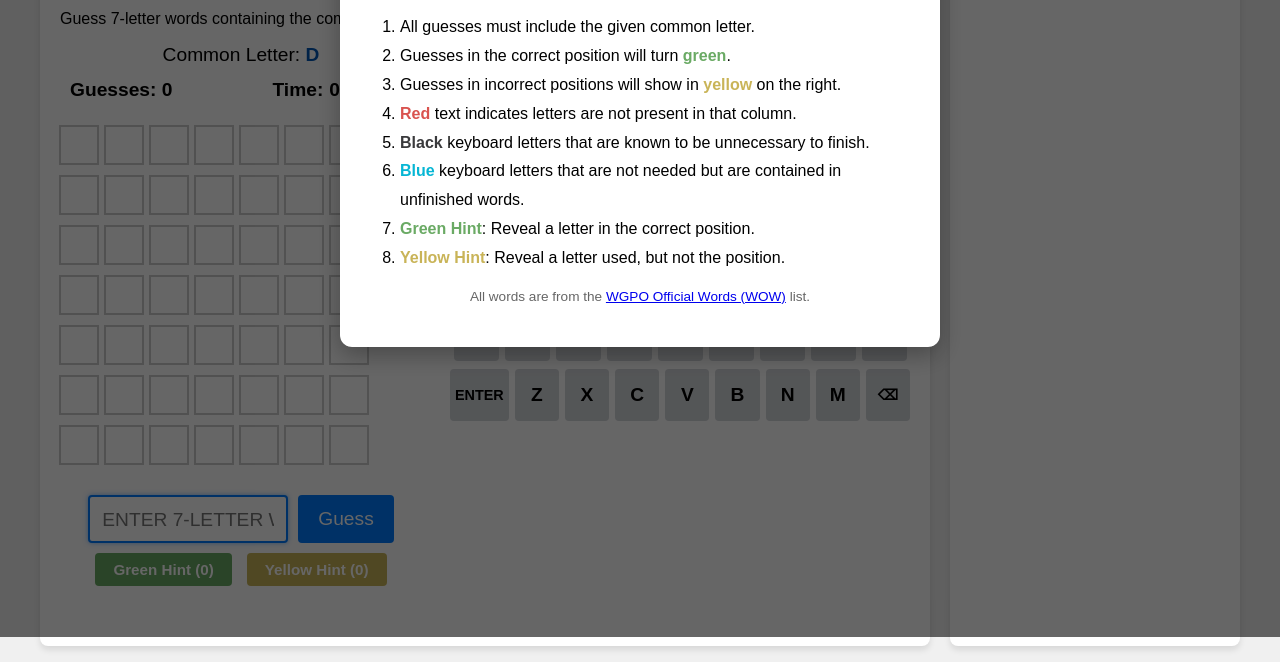
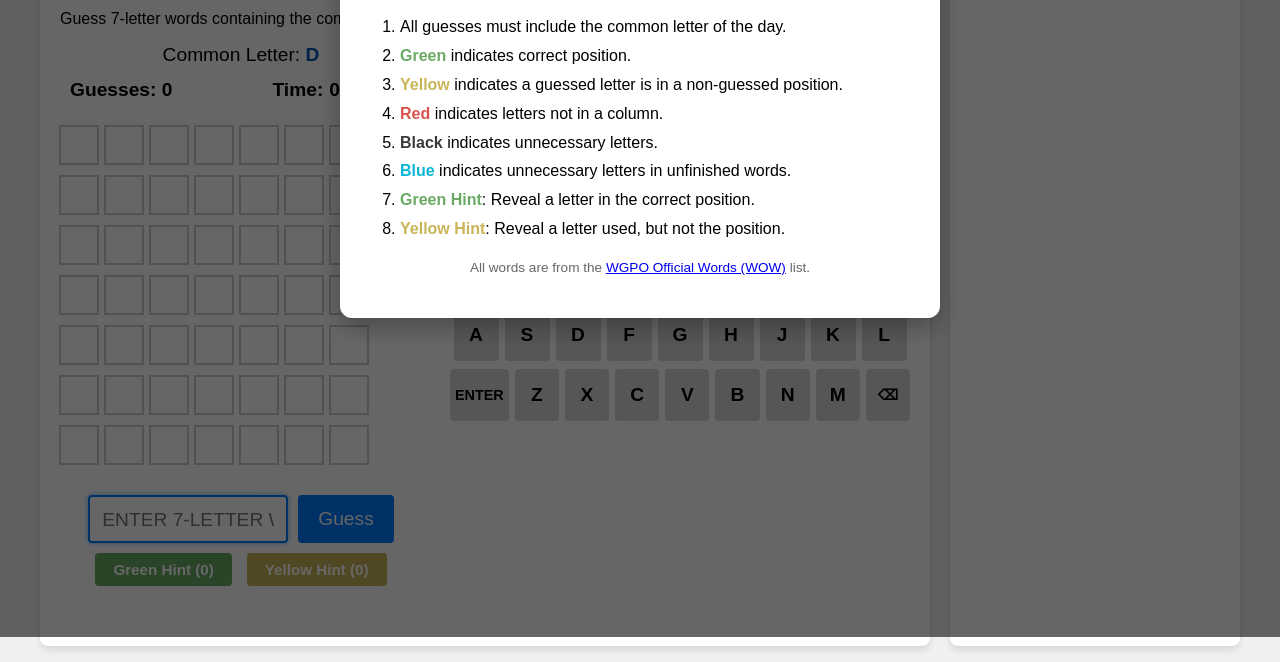
Before and after one commit to SmoothDragon/seven_game, a plain HTML site: page index.html in a window 1280 px wide. Shown: the part 163-825 px from the top of the page. Drawn offline with Linux system fonts and the light colour scheme; no server answers.

Commit message:
Shorten the splash rules so each color is one line, and keep the spec wording identical.
Co-authored-by: Cursor <cursoragent@cursor.com>

```diff
--- a/index.html
+++ b/index.html
@@ -187,16 +187,12 @@
             <p class="splash-intro">Seven secret words with a common letter.</p>
             <p class="splash-dismiss">Click anywhere to start!</p>
             <ol>
-                <li>All guesses must include the given common letter.</li>
-                <li>Guesses in the correct position will turn <span class="green-text">green</span>.</li>
-                <li>Guesses in incorrect positions will show in <span class="yellow-text">yellow</span> on the
-                    right.</li>
-                <li><span class="red-text">Red</span> text indicates letters are not present in
-                    that column.</li>
-                <li><span class="black-text">Black</span> keyboard letters that are known to be unnecessary to finish.
-                </li>
-                <li><span class="blue-text">Blue</span> keyboard letters that are not needed but are contained in
-                    unfinished words.</li>
+                <li>All guesses must include the common letter of the day.</li>
+                <li><span class="green-text">Green</span> indicates correct position.</li>
+                <li><span class="yellow-text">Yellow</span> indicates a guessed letter is in a non-guessed position.</li>
+                <li><span class="red-text">Red</span> indicates letters not in a column.</li>
+                <li><span class="black-text">Black</span> indicates unnecessary letters.</li>
+                <li><span class="blue-text">Blue</span> indicates unnecessary letters in unfinished words.</li>
                 <li><span class="green-hint-text">Green Hint</span>: Reveal a letter in the correct position.</li>
                 <li><span class="yellow-hint-text">Yellow Hint</span>: Reveal a letter used, but not the position.</li>
             </ol>
```
Also changed, not shown: 1 other file.
